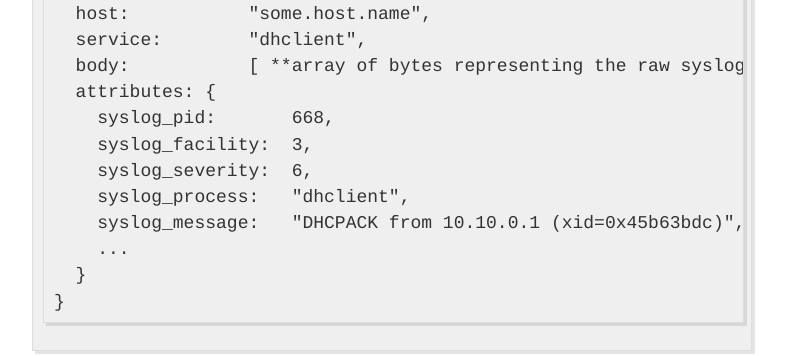
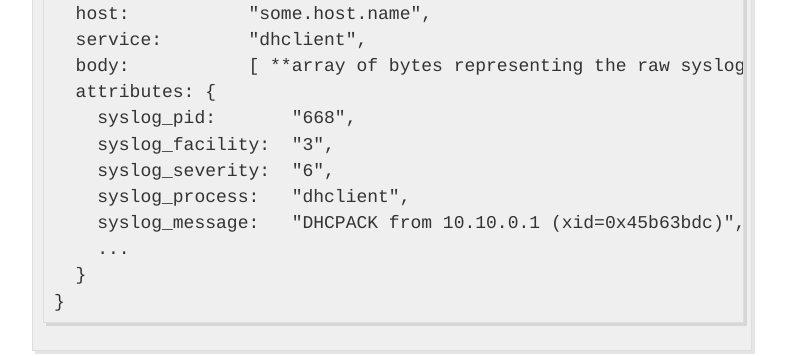
Before and after one commit to osso-project/osso-project.github.com, a Jekyll site: the page built from docs/overview.md, in a window 1280 px wide and 900 px high, scrolled down 1352 px. Shown: the part 414-770 px from the top of the window, without its empty margins (248-1034 px from the left). Built offline with Jekyll 4.4.1, drawn with Linux system fonts in a browser that asks for light colours; nearby versions of some CDN libraries; some of the changed text lies outside the part shown.

```diff
--- a/docs/overview.md
+++ b/docs/overview.md
@@ -72,9 +72,9 @@ For example, let's assume event type 100 represents a generic syslog event
   service:        "dhclient",
   body:           [ **array of bytes representing the raw syslog event** ],
   attributes: {
-    syslog_pid:       668,
-    syslog_facility:  3,
-    syslog_severity:  6,
+    syslog_pid:       "668",
+    syslog_facility:  "3",
+    syslog_severity:  "6",
     syslog_process:   "dhclient",
     syslog_message:   "DHCPACK from 10.10.0.1 (xid=0x45b63bdc)",
     ...
```
